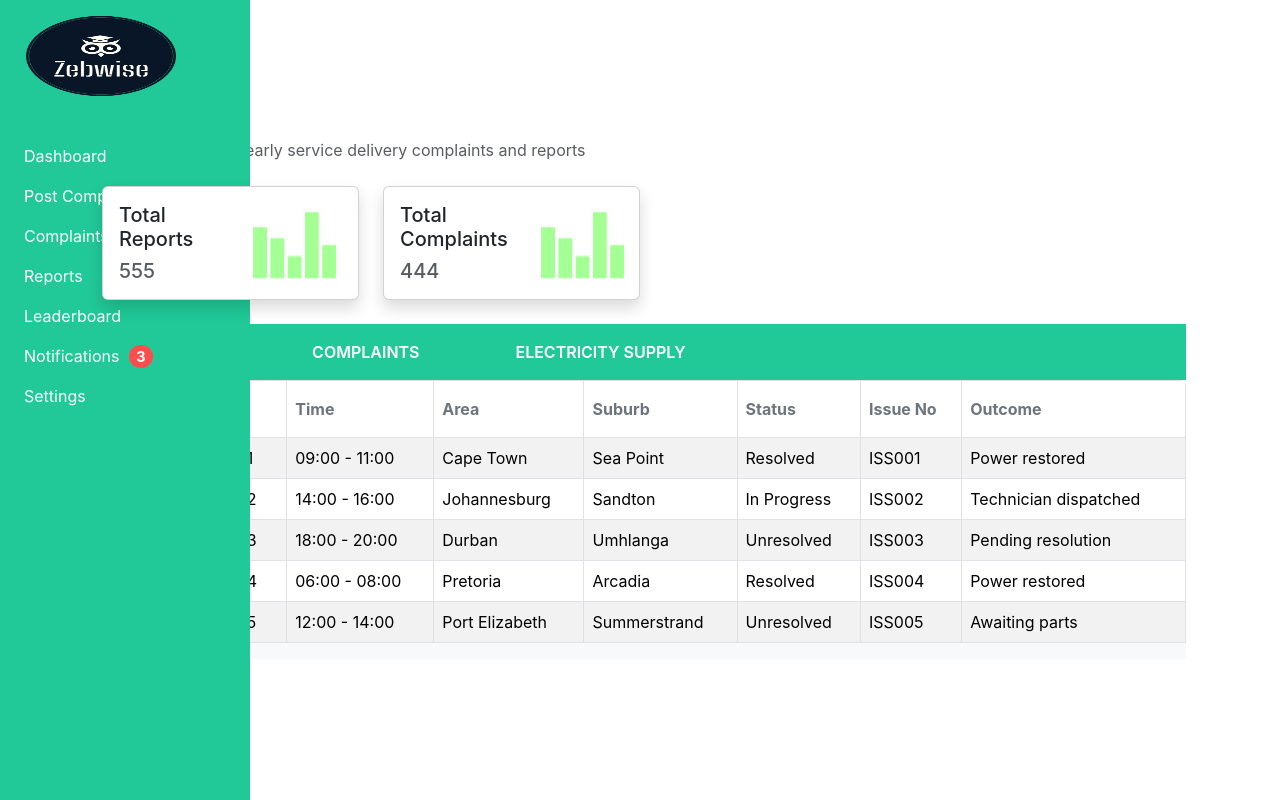
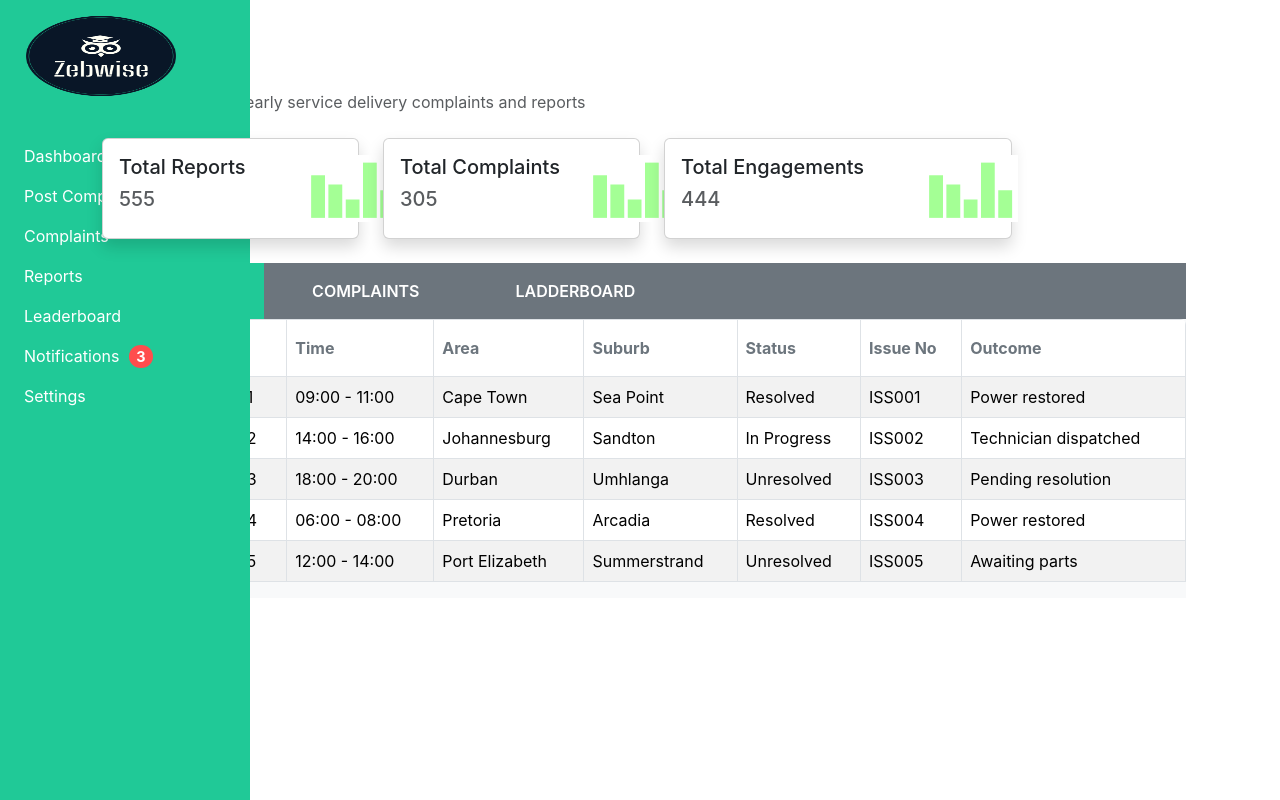
Before and after one commit to TemoshoS/zebwise, a React (Create React App) app: page /dashboard in a window 1280 px wide. Built offline with nearby package versions, Linux system fonts and the light colour scheme.

Commit message:
shaun - merged with temosho

```diff
--- a/src/components/Dashboards.js
+++ b/src/components/Dashboards.js
@@ -3,14 +3,16 @@ import { Container, Row, Col, Table, Toast, ToastContainer } from 'react-bootstr
 import NavbarComponent from "./global-components/navbar";
 import {getSchedule} from "../services/load-shedding.service";
 // import { getSchedule } from '../services/load-shedding.service';
-import './Dashboards.css'
+// import './Dashboards.css'
 import SidebarComponent from "./global-components/navbar";
 import TableDataService from "../services/table-data.service";
+import TableData2Service from "../services/table2-data.service";
+import TableData3Service from "../services/table3-data.service";
 
 export default function Dashboards() {
     const [schedule, setSchedule] = useState([]);
     const [showToast, setShowToast] = useState(false);
-    const [displayReports, setDisplayReports] = useState(false);
+    const [displayReports, setDisplayReports] = useState(true);
     const [displayComplaints, setDisplayComplaints] = useState(false);
     const [displayElectricity, setDisplayElectricity] = useState(false);
 
@@ -34,13 +36,19 @@ export default function Dashboards() {
         switch (view) {
             case "reports":
                 setDisplayReports(true);
+                setDisplayComplaints(false)
+                setDisplayElectricity(false);
                 break;
 
             case  'complaints':
+                setDisplayReports(false);
                 setDisplayComplaints(true)
+                setDisplayElectricity(false);
                 break;
 
             case  'electricity':
+                setDisplayReports(false);
+                setDisplayComplaints(false)
                 setDisplayElectricity(true);
                 break;
 
@@ -53,57 +61,10 @@ export default function Dashboards() {
 
 
     return (
-
-    <>
-     {/* <NavbarComponent />
-        <Container>
-            <Row className="my-4">
-                <Col>
-                    <h2>Electricity Management System</h2>
-                </Col>
-            </Row>
-
-            <Col>
-                <h4>Load Shedding Table</h4>
-            </Col>
-            <Row>
-                <Col>
-                    <Table striped bordered hover >
-                        <thead>
-                        <tr>
-                            <th>Area</th>
-                            <th>Stage</th>
-                            <th>Time</th>
-                        </tr>
-                        </thead>
-                        <tbody>
-                        {schedule.map((item, index) => (
-                            <tr key={index}>
-                                <td>{item.area}</td>
-                                <td>Stage {item.stage}</td>
-                                <td>{item.time}</td>
-                            </tr>
-                        ))}
-                        </tbody>
-                    </Table>
-                </Col>
-            </Row>
-
-             Toast Notification
-            <ToastContainer position="top-end" className="p-3">
-                <Toast onClose={() => setShowToast(false)} show={showToast} delay={3000} autohide>
-                    <Toast.Header>
-                        <strong className="me-auto">Notification</strong>
-                        <small>Just now</small>
-                    </Toast.Header>
-                    <Toast.Body>New load-shedding schedule update!</Toast.Body>
-                </Toast>
-            </ToastContainer>
-        </Container>*/}
-
+        <>
     <SidebarComponent > </SidebarComponent>
      <div class="container d-flex bg-white">
-         <div class="container pt-5  overflow-auto">
+         <div class="container   overflow-auto">
              <div class='mb-3'>
                  <p class='fs-3 fw-bold text-muted m-0 p-0'>Dashboard</p>
                  <p class='fs-6 text-muted'>Track and analyze yearly service delivery complaints and reports</p>
@@ -113,7 +74,7 @@ export default function Dashboards() {
                      <div className="card shadow">
                          <div className="card-body">
                              <div className="d-flex align-content-center">
-                                 <div class='pe-3'><h5 className="card-title"> Total Reports</h5>
+                                 <div class='pe-5'><h5 className="card-title"> Total&nbsp;Reports</h5>
                                      <h5 className="card-text bold-text text-muted">555</h5></div>
                                  <img src='/small-graphs.png' alt={'small-graphs'}/>
                              </div>
@@ -124,78 +85,82 @@ export default function Dashboards() {
                      <div className="card shadow">
                          <div className="card-body">
                              <div className="d-flex align-content-center">
-                                 <div class='pe-3'><h5 className="card-title"> Total Complaints</h5>
+                                 <div class='pe-3'><h5 className="card-title"> Total&nbsp;Complaints</h5>
+                                     <h5 className="card-text bold-text text-muted">305</h5></div>
+                                 <img src='/small-graphs.png' alt={'small-graphs'}/>
+                             </div>
+                         </div>
+                     </div>
+                 </div>
+                 <div className="col-lg-4 p-2">
+                     <div className="card shadow">
+                         <div className="card-body">
+                             <div className="d-flex align-content-center">
+                                 <div class='pe-5'><h5 className="card-title"> Total&nbsp;Engagements</h5>
                                      <h5 className="card-text bold-text text-muted">444</h5></div>
                                  <img src='/small-graphs.png' alt={'small-graphs'}/>
                              </div>
                          </div>
                      </div>
                  </div>
-
              </div>
 
-
              <div class=" bg-light p-0 m-0 mb-5">
-                 <div class="card-header d-lg-flex justify-content-lg-between p-0 m-0">
-                     <ul class="nav cursor-pointer p-0 m-0">
-                         <li class="nav-item" onclick={() => toggleView('reports')}>
-                             <a class="nav-link btn-primary px-5 p-3 text-uppercase fw-semibold text-secondary "
+                 <div class="bg-secondary d-lg-flex justify-content-lg-between p-0 m-0">
+                     <div class="nav cursor-pointer p-0 m-0">
+                         <li class="nav-item cursor-pointer"  style={{
+                             backgroundColor: displayReports ? '#20C997' : 'inherit',
+                             color: displayReports ? 'white' : '#414143FF',
+                             cursor: 'pointer',
+                         }} >
+                             <a class="nav-link btn-primary px-5 p-3  text-uppercase fw-semibold  "
+                                style={{
+                                    color: displayReports ? 'white' : '#414143FF',
+                                }}
+                                onClick={() => toggleView('reports')}
                                 aria-current="page">
                                  Reports
                              </a>
                          </li>
-                         <li class="nav-item" onclick={() => toggleView('complaints')}>
-                             <a class="nav-link btn-primary px-5 p-3 text-uppercase fw-semibold text-secondary "
+                         <li class="nav-item cursor-pointer"
+                             style={{
+                                 backgroundColor: displayComplaints ? '#20C997' : 'inherit',
+                                 color: displayComplaints ? 'white' : '#414143FF',
+                                 cursor: 'pointer',
+                             }}
+                         >
+                             <a class="nav-link btn-primary px-5 p-3 text-uppercase fw-semibold  "  style={{
+                                 color: displayComplaints ? 'white' : '#414143FF',
+                             }}
+
+                                onClick={() => toggleView('complaints')}
                                 aria-current="page">
                                  Complaints
                              </a>
                          </li>
-                         <li class="nav-item" onclick={() => toggleView('electricity')}>
-                             <a class="nav-link btn-primary px-5 p-3 text-uppercase fw-semibold text-secondary " aria-current="page"  >
-                 Electricity Supply
+                         <li class="nav-item cursor-pointer"
+                             style={{
+                                 backgroundColor: displayElectricity ? '#20C997' : 'inherit',
+                                 color: displayElectricity ? 'white' : '#414143FF',
+                                 cursor: 'pointer',
+                             }}
+                         >
+                             <a class="nav-link btn-primary px-5 p-3 text-uppercase fw-semibold text-muted "
+                                style={{
+                                    color: displayElectricity ? 'white' : '#414143FF',
+                                }}
+                                onClick={() => toggleView('electricity')}
+                                aria-current="page"  >
+                 LadderBoard
                 </a>
                 </li>
-            </ul>
+            </div>
         </div>
-    <div  class="table-responsive rounded-2 ps-3">
+                 <div  class="table-responsive rounded-2 ps-3">
 
-        <TableDataService/>
-
-{/*        <table class="table table-hover table-striped table-sm align-middle " >
-        <thead >
-                <tr>
-                <th class="text-secondary bg-white py-3">No</th>
-                <th class="text-secondary bg-white py-3">Date</th>
-                <th class="text-secondary bg-white py-3">Time</th>
-                <th class="text-secondary bg-white py-3">Area</th>
-                <th class="text-secondary bg-white py-3">Suburb</th>
-                <th class="text-secondary bg-white py-3">Status</th>
-                <th class="text-secondary bg-white py-3">Issue No</th>
-                    <th class="text-secondary bg-white py-3">Outcome</th>
-                    <th class="text-secondary bg-white py-3"></th>
-                </tr>
-</thead>
-    <tbody>
-    <tr class="table-light cursor-pointer">
-    <td class="text-secondary">55</td>
-    <td class="text-secondary">455</td>
-    <td class="text-secondary">5454</td>
-    <td class="text-secondary">
-55454
-    </td>
-    <td class="text-secondary">
-        5444
-    </td>
-
-    <td class="text-secondary">45545
-    </td>
-    <td class="text-secondary"></td>
-    <td>
-</td>
-</tr>
-</tbody>
-</table>*/}
-
+                 {displayReports ? <TableDataService/> : ''}
+                 {displayComplaints ? <TableData2Service/> : ''}
+                 {displayElectricity ? <TableData3Service/> : ''}
             </div>
 
         </div>
--- /dev/null
+++ b/src/services/table3-data.service.js
@@ -0,0 +1,45 @@
+import React from 'react';
+import { Table } from 'react-bootstrap';
+
+const leaderboardData = [
+    { rank: 1, name: 'Thabo Mahlangu', engagementScore: 950, posts: 30, comments: 120, likes: 200, shares: 50, totalInteractions: 400 },
+    { rank: 2, name: 'Bob Smith', engagementScore: 850, posts: 25, comments: 100, likes: 180, shares: 45, totalInteractions: 350 },
+    { rank: 3, name: 'Tebogo Mukwena', engagementScore: 800, posts: 20, comments: 95, likes: 170, shares: 35, totalInteractions: 320 },
+    { rank: 4, name: 'David Brown', engagementScore: 750, posts: 15, comments: 80, likes: 160, shares: 30, totalInteractions: 285 },
+    { rank: 5, name: 'Sibusiso Khumalo', engagementScore: 700, posts: 10, comments: 75, likes: 150, shares: 25, totalInteractions: 260 }
+];
+
+function LeaderboardTable() {
+    return (
+        <Table striped bordered hover>
+            <thead>
+            <tr>
+                <th>Rank</th>
+                <th>Name</th>
+                <th>Engagement Score</th>
+                <th>Posts</th>
+                <th>Comments</th>
+                <th>Likes</th>
+                <th>Shares</th>
+                <th>Total Interactions</th>
+            </tr>
+            </thead>
+            <tbody>
+            {leaderboardData.map((item) => (
+                <tr key={item.rank}>
+                    <td>{item.rank}</td>
+                    <td>{item.name}</td>
+                    <td>{item.engagementScore}</td>
+                    <td>{item.posts}</td>
+                    <td>{item.comments}</td>
+                    <td>{item.likes}</td>
+                    <td>{item.shares}</td>
+                    <td>{item.totalInteractions}</td>
+                </tr>
+            ))}
+            </tbody>
+        </Table>
+    );
+}
+
+export default LeaderboardTable;
```
Also changed, not shown: src/services/table2-data.service.js (added, +93 -0 lines).
